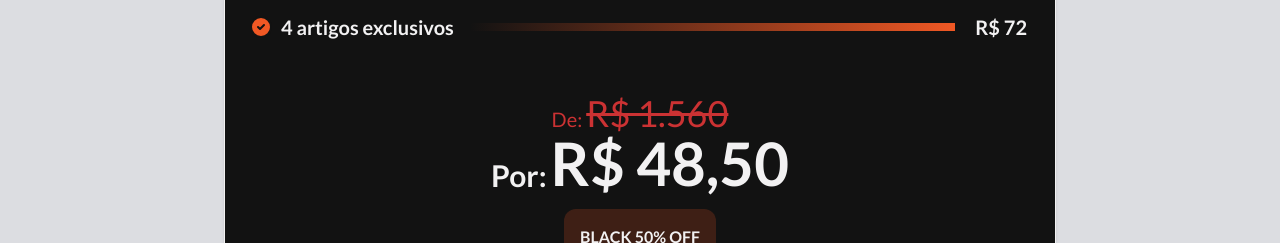
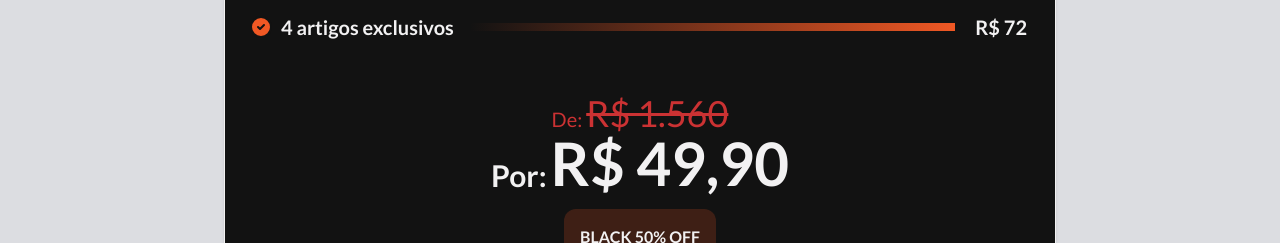
Before and after one commit to DevJeipi/lp-opacefinanceiro, a Next.js app: page / in a window 1280 px wide. Shown: the part 6060-6303 px from the top of the page. Built offline with nearby package versions, Linux system fonts and the light colour scheme.

Commit message:
raw: wrong price fix

```diff
--- a/src/components/home/SectionPricing.tsx
+++ b/src/components/home/SectionPricing.tsx
@@ -158,7 +158,7 @@ export function SectionPricing() {
                             <div className="font-body mb-4 flex items-end gap-1">
                                 <p className="text-2xl md:text-3xl">Por:</p>
                                 <span className="text-4xl md:text-6xl">
-                                    R$ 48,50
+                                    R$ 49,90
                                 </span>
                             </div>
                             <span className="bg-primary-orange/20 mb-4 rounded-xl p-4">
```
